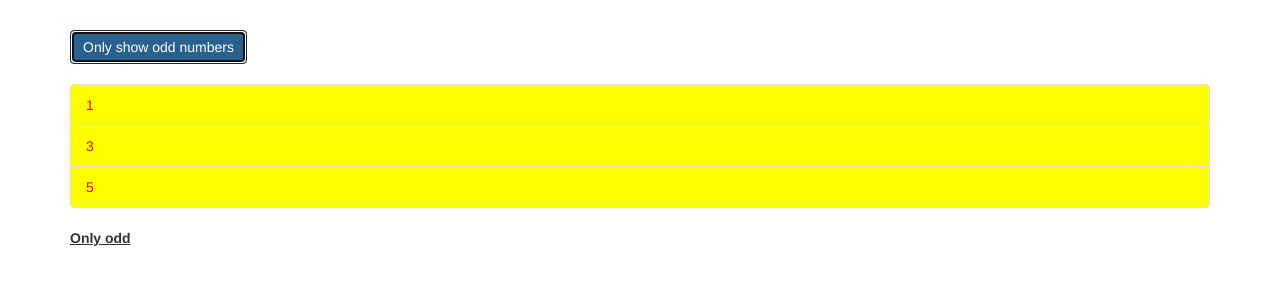
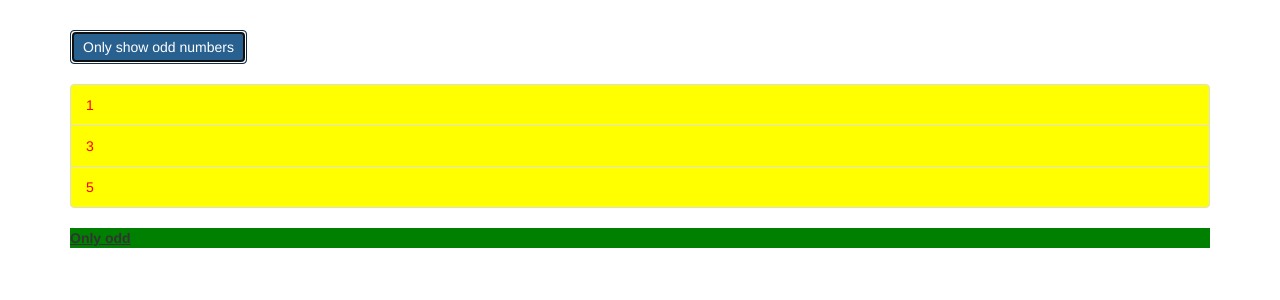
Before and after one commit to robcrusoe/directives_play, an Angular app: page / in a window 1280 px wide. Both pictures are taken after a click on the button "Only show odd numbers". Shown: the top 300 px of the page. Built offline with nearby package versions, Linux system fonts and the light colour scheme.

Commit message:
Creates a new Attribute Directive

```diff
--- a/src/app/app.component.html
+++ b/src/app/app.component.html
@@ -18,7 +18,7 @@
         </div>
       </ul>
       <ng-template [ngIf]="onlyOdd">
-        <p style="font-weight: 800; text-decoration: underline;">Only odd</p>
+        <p style="font-weight: 800; text-decoration: underline;" appBasicHighlight>Only odd</p>
       </ng-template>
     </div>
   </div>
--- a/src/app/app.module.ts
+++ b/src/app/app.module.ts
@@ -1,3 +1,4 @@
+import { BasicHighlightDirective } from './basic-highlight/basic-highlight.directive';
 import { BrowserModule } from '@angular/platform-browser';
 import { NgModule } from '@angular/core';
 import { FormsModule } from '@angular/forms';
@@ -7,7 +8,8 @@
 
 @NgModule({
   declarations: [
-    AppComponent
+    AppComponent,
+    BasicHighlightDirective
   ],
   imports: [
     BrowserModule,
--- /dev/null
+++ b/src/app/basic-highlight/basic-highlight.directive.ts
@@ -0,0 +1,17 @@
+import { Directive, ElementRef } from '@angular/core';
+
+@Directive({
+    selector: '[appBasicHighlight]'
+})
+export class BasicHighlightDirective implements OnInit {
+
+    constructor(
+        private elementRef: ElementRef
+    ) { }
+
+
+    ngOnInit(): void {
+        this.elementRef.nativeElement.style.backgroundColor = 'green';
+    }
+
+}
```
